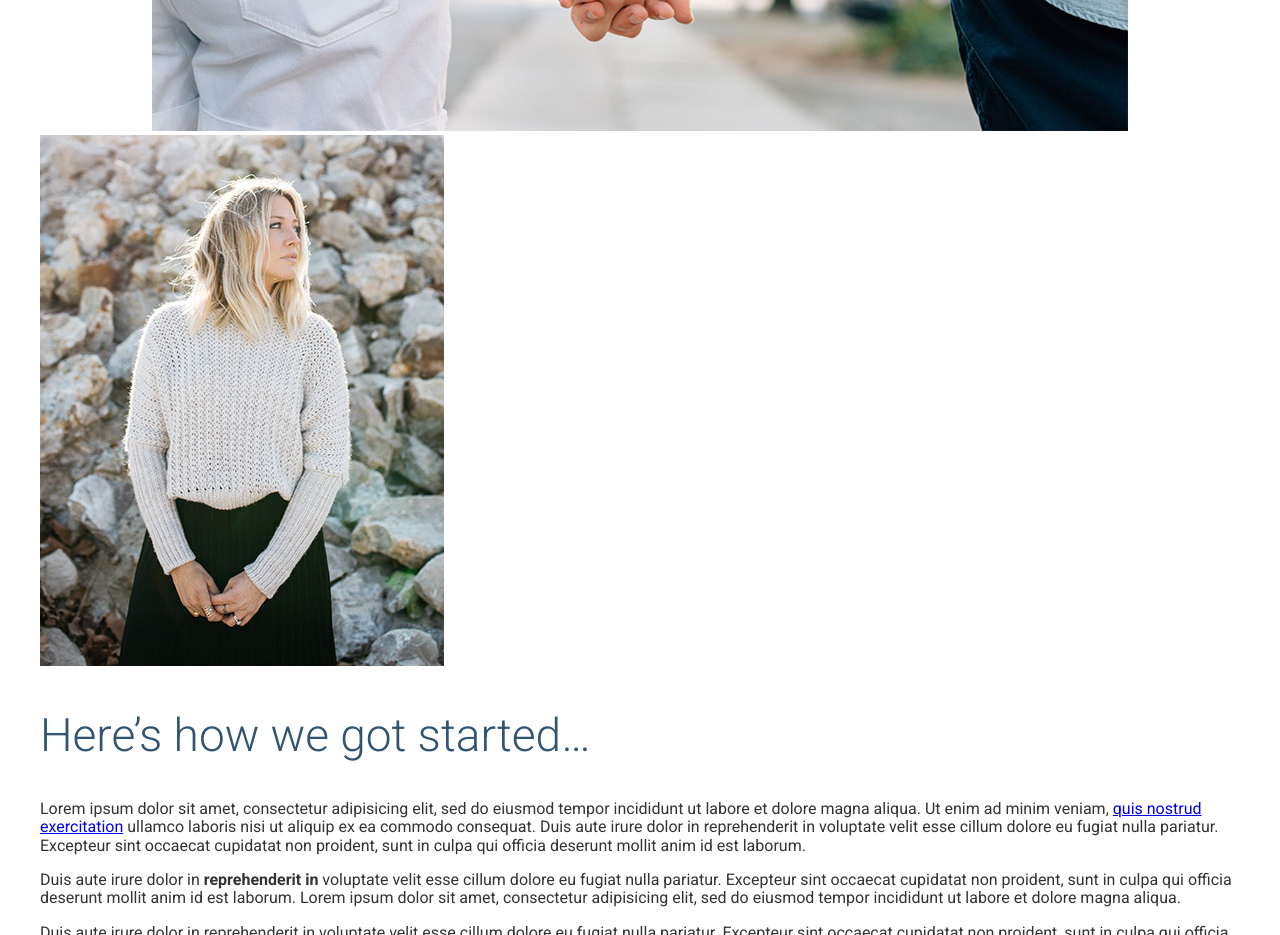
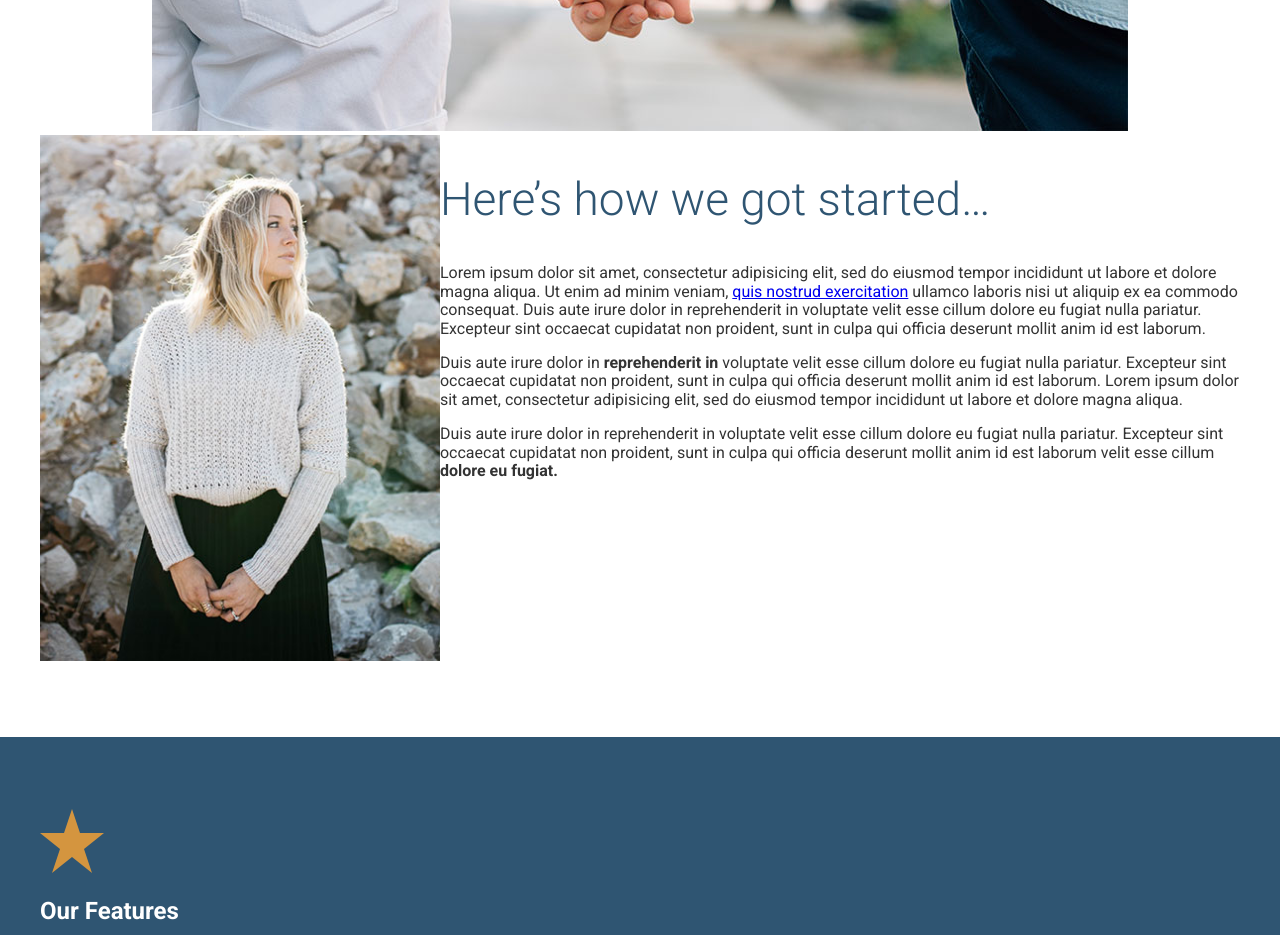
Before and after one commit to dhansan/lokasi-in, a website: page app/index.html in a window 1280 px wide. Shown: the part 1380-2315 px from the top of the page. Drawn offline with Linux system fonts and the light colour scheme.

Commit message:
add rows 4 and 8

```diff
--- /dev/null
+++ b/app/assets/styles/modules/_row.css
@@ -0,0 +1,18 @@
+/*************
+//  narrow  //
+*************/
+
+.row {
+
+  @mixin clearfix;
+
+  &__4 {
+    float: left;
+    width: 33.33%;
+  }
+
+  &__8 {
+    float: left;
+    width: 66.66%;
+  }
+}
--- a/app/assets/styles/styles.css
+++ b/app/assets/styles/styles.css
@@ -7,3 +7,4 @@
 @import "modules/_wrapper";
 @import "modules/_page-section";
 @import "modules/_headline";
+@import "modules/_row";
--- a/app/index.html
+++ b/app/index.html
@@ -49,11 +49,18 @@
       <div class="wrapper wrapper--medium">
         <img src="assets/images/first-trip.jpg" alt="Couple walking down a street.">
       </div>
-      <img src="assets/images/our-start.jpg" alt="Our founder, Jane Doe">
-      <h2 class="headline">Here&rsquo;s how we got started&hellip;</h2>
-      <p>Lorem ipsum dolor sit amet, consectetur adipisicing elit, sed do eiusmod tempor incididunt ut labore et dolore magna aliqua. Ut enim ad minim veniam, <a href="#">quis nostrud exercitation</a> ullamco laboris nisi ut aliquip ex ea commodo consequat. Duis aute irure dolor in reprehenderit in voluptate velit esse cillum dolore eu fugiat nulla pariatur. Excepteur sint occaecat cupidatat non proident, sunt in culpa qui officia deserunt mollit anim id est laborum.</p>
-      <p>Duis aute irure dolor in <strong>reprehenderit in</strong> voluptate velit esse cillum dolore eu fugiat nulla pariatur. Excepteur sint occaecat cupidatat non proident, sunt in culpa qui officia deserunt mollit anim id est laborum. Lorem ipsum dolor sit amet, consectetur adipisicing elit, sed do eiusmod tempor incididunt ut labore et dolore magna aliqua.</p>
-      <p>Duis aute irure dolor in reprehenderit in voluptate velit esse cillum dolore eu fugiat nulla pariatur. Excepteur sint occaecat cupidatat non proident, sunt in culpa qui officia deserunt mollit anim id est laborum velit esse cillum <strong>dolore eu fugiat.</strong></p>
+      <div class="row">
+        <div class="row__4">
+          <img src="assets/images/our-start.jpg" alt="Our founder, Jane Doe">
+        </div>
+        <div class="row__8">
+          <h2 class="headline">Here&rsquo;s how we got started&hellip;</h2>
+          <p>Lorem ipsum dolor sit amet, consectetur adipisicing elit, sed do eiusmod tempor incididunt ut labore et dolore magna aliqua. Ut enim ad minim veniam, <a href="#">quis nostrud exercitation</a> ullamco laboris nisi ut aliquip ex ea commodo consequat. Duis aute irure dolor in reprehenderit in voluptate velit esse cillum dolore eu fugiat nulla pariatur. Excepteur sint occaecat cupidatat non proident, sunt in culpa qui officia deserunt mollit anim id est laborum.</p>
+          <p>Duis aute irure dolor in <strong>reprehenderit in</strong> voluptate velit esse cillum dolore eu fugiat nulla pariatur. Excepteur sint occaecat cupidatat non proident, sunt in culpa qui officia deserunt mollit anim id est laborum. Lorem ipsum dolor sit amet, consectetur adipisicing elit, sed do eiusmod tempor incididunt ut labore et dolore magna aliqua.</p>
+          <p>Duis aute irure dolor in reprehenderit in voluptate velit esse cillum dolore eu fugiat nulla pariatur. Excepteur sint occaecat cupidatat non proident, sunt in culpa qui officia deserunt mollit anim id est laborum velit esse cillum <strong>dolore eu fugiat.</strong></p>
+        </div>
+
+      </div>
     </div>
   </div>
 
--- a/app/temp/styles/styles.css
+++ b/app/temp/styles/styles.css
@@ -560,3 +560,23 @@ img {
 .headline--b-margin-large {
     margin-bottom: 1.6em;
   }
+
+/*************
+//  narrow  //
+*************/
+
+.row::after {
+    content: "";
+    clear: both;
+    display: table;
+  }
+
+.row__4 {
+    float: left;
+    width: 33.33%;
+  }
+
+.row__8 {
+    float: left;
+    width: 66.66%;
+  }
```
